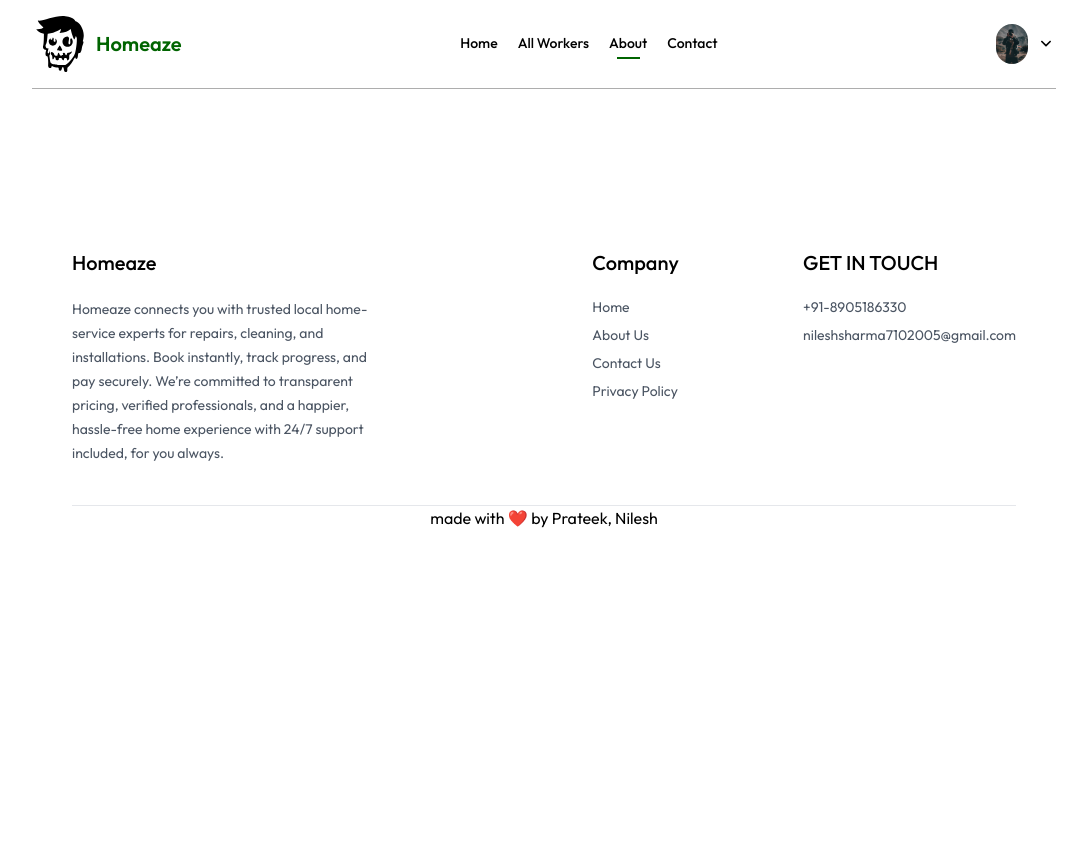
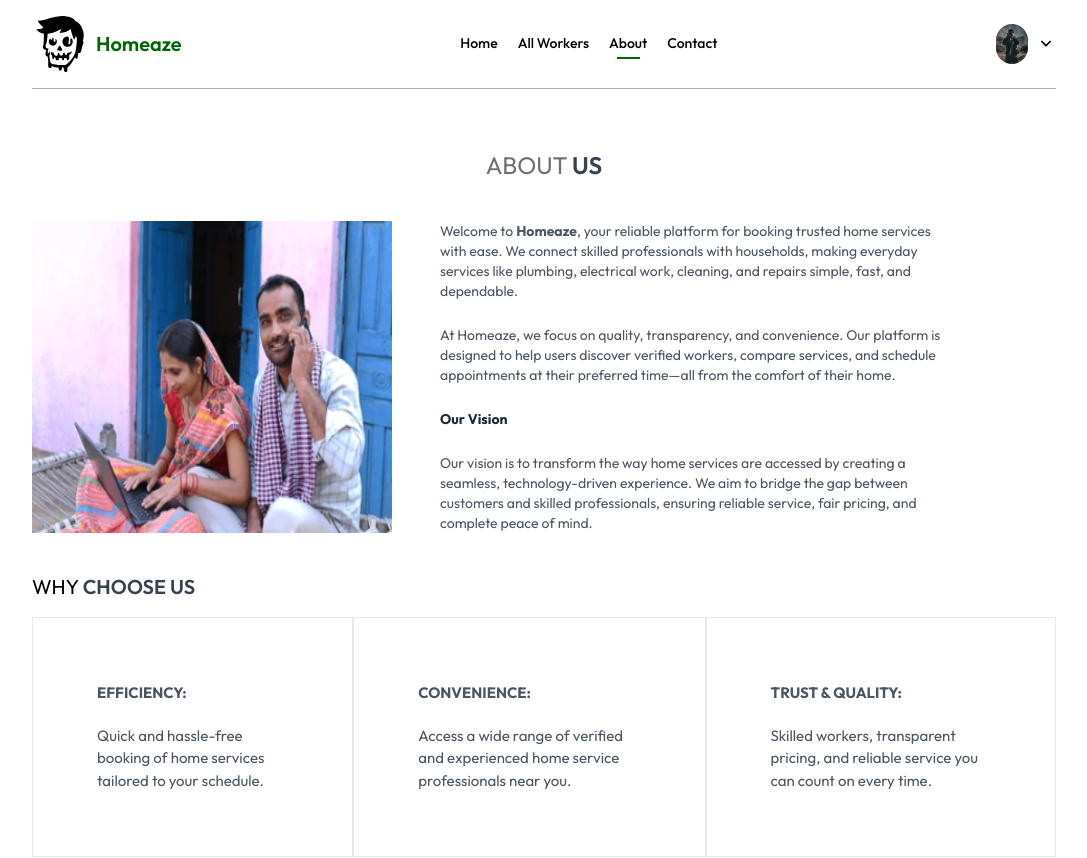
Before and after one commit to NileshSharma71/Homeaze, a React (Vite) app in the folder frontend/: page /about in a window 1280 px wide. Shown: the top 858 px of the page, without its empty margins (96-1183 px from the left). Before the commit the page ends 800 px from the top, so only its background shows below. Built offline with nearby package versions, Linux system fonts and the light colour scheme.

Commit message:
making About.jsx

```diff
--- a/frontend/src/pages/About.jsx
+++ b/frontend/src/pages/About.jsx
@@ -1,8 +1,48 @@
 import React from 'react'
+import { assets } from '../assets/assets'
 
 const About = () => {
   return (
     <div>
+
+      <div className='text-center text-2xl pt-10 text-[#707070]'>
+        <p>ABOUT <span className='text-gray-700 font-semibold'>US</span></p>
+      </div>
+
+      <div className='my-10 flex flex-col md:flex-row gap-12'>
+        <img className='w-full md:max-w-[360px]' src={assets.about_image} alt="" />
+        <div className='flex flex-col justify-center gap-6 md:w-2/4 text-sm text-gray-600'>
+          <p>Welcome to <b>Homeaze</b>, your reliable platform for booking trusted home services with ease.
+            We connect skilled professionals with households, making everyday services like plumbing,
+            electrical work, cleaning, and repairs simple, fast, and dependable.</p>
+          <p>At Homeaze, we focus on quality, transparency, and convenience. Our platform is designed to
+            help users discover verified workers, compare services, and schedule appointments at their
+            preferred time—all from the comfort of their home.</p>
+          <b className='text-gray-800'>Our Vision</b>
+          <p>Our vision is to transform the way home services are accessed by creating a seamless,
+            technology-driven experience. We aim to bridge the gap between customers and skilled
+            professionals, ensuring reliable service, fair pricing, and complete peace of mind.</p>
+        </div>
+      </div>
+
+      <div className='text-xl my-4'>
+        <p>WHY  <span className='text-gray-700 font-semibold'>CHOOSE US</span></p>
+      </div>
+
+      <div className='flex flex-col md:flex-row mb-20'>
+        <div className='border px-10 md:px-16 py-8 sm:py-16 flex flex-col gap-5 text-[15px] hover:bg-primary hover:text-white transition-all duration-300 text-gray-600 cursor-pointer'>
+          <b>EFFICIENCY:</b>
+          <p>Quick and hassle-free booking of home services tailored to your schedule.</p>
+        </div>
+        <div className='border px-10 md:px-16 py-8 sm:py-16 flex flex-col gap-5 text-[15px] hover:bg-primary hover:text-white transition-all duration-300 text-gray-600 cursor-pointer'>
+          <b>CONVENIENCE: </b>
+          <p>Access a wide range of verified and experienced home service professionals near you.</p>
+        </div>
+        <div className='border px-10 md:px-16 py-8 sm:py-16 flex flex-col gap-5 text-[15px] hover:bg-primary hover:text-white transition-all duration-300 text-gray-600 cursor-pointer'>
+          <b>TRUST & QUALITY:</b>
+          <p >Skilled workers, transparent pricing, and reliable service you can count on every time.</p>
+        </div>
+      </div>
 
     </div>
   )
```
